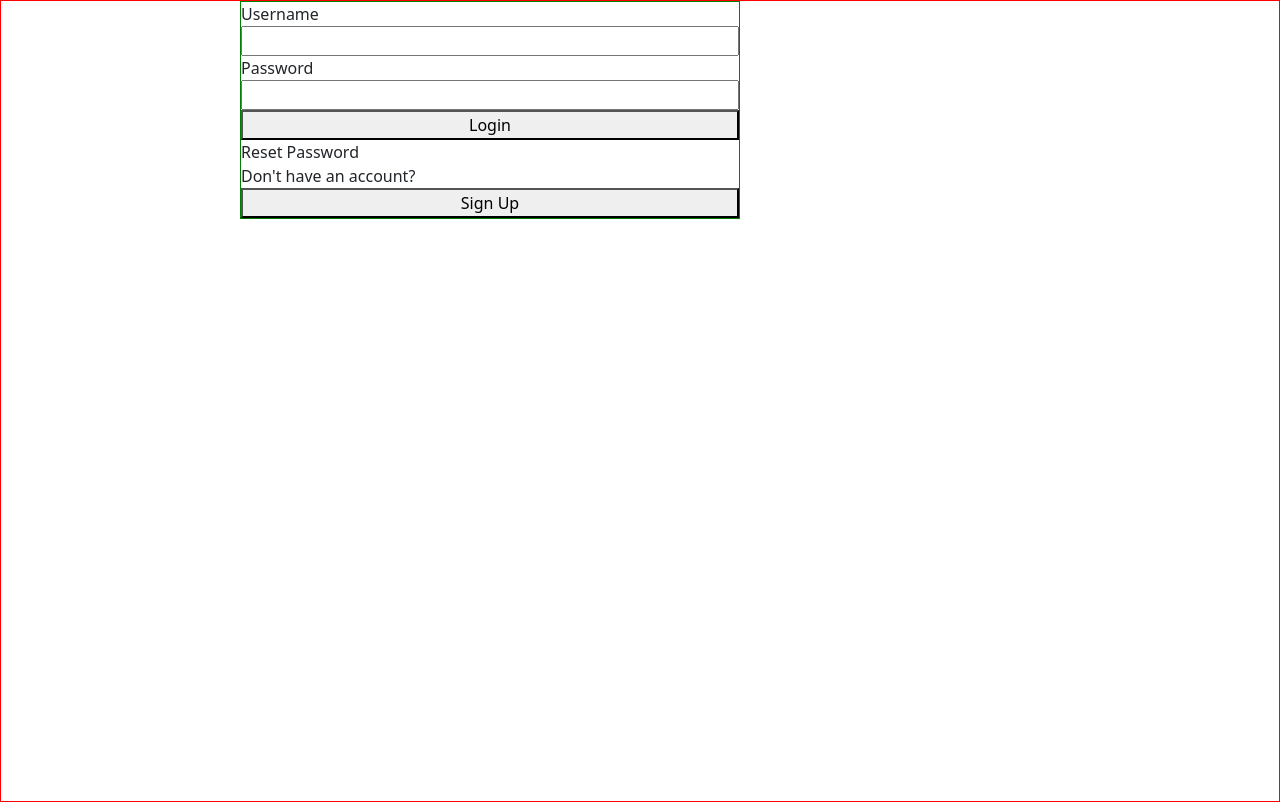
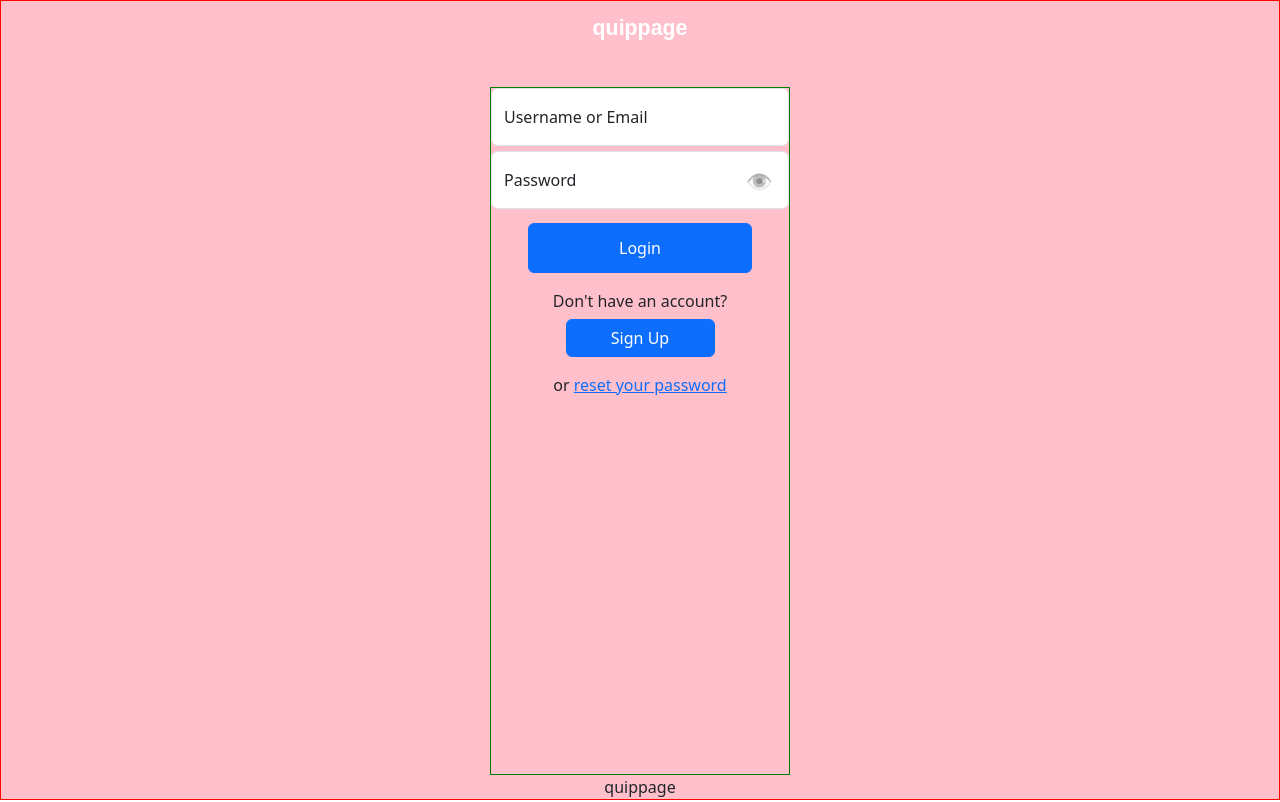
Before and after one commit to rocmalone/quippage, a React (Vite) app in the folder front/: page /login in a window 1280 px wide. Built offline with nearby package versions, Linux system fonts and the light colour scheme.

Commit message:
Prettify login and create account

```diff
--- a/front/src/App.css
+++ b/front/src/App.css
@@ -1,18 +1,26 @@
-body {
-  height: 100vh;
-  width: 100vh;
-}
-
-:root {
-  display: flex;
-  align-items: center;
-  justify-content: center;
-  border: 1px solid red;
-}
-
 .center {
   border: 1px solid green;
   display: flex;
   flex-direction: column;
-  max-width: 500px;
+  align-items: center;
+  width: 100%;
+  max-width: 300px;
+  height: auto;
+  flex-grow: 1;
+  margin-top: 30px;
+  font-size: 12pt;
 }
+
+.form-floating {
+  margin-bottom: 5px;
+  width: 100%;
+}
+
+.header {
+  color: white;
+  font-weight: 700;
+  font-size: 16pt;
+  font-family: Arial, Helvetica, sans-serif;
+  margin-top: 12px;
+  margin-bottom: 12px;
+}
--- a/front/src/App.jsx
+++ b/front/src/App.jsx
@@ -12,6 +12,7 @@ export const apiUrl = "http://localhost:3000";
 
 const App = () => (
   <>
+    <div className="header">quippage</div>
     <BrowserRouter>
       <Routes>
         <Route path="/" element={<Home />} />
@@ -20,6 +21,7 @@ const App = () => (
         <Route path="/profile" element={<Profile />} />
       </Routes>
     </BrowserRouter>
+    <div className="footer">quippage</div>
   </>
 );
 
--- a/front/src/components/CreateAccount.jsx
+++ b/front/src/components/CreateAccount.jsx
@@ -1,6 +1,41 @@
 import styles from "./Login.module.css";
+import { useState } from "react";
 
 const CreateAccount = () => {
+  const [username, setUsername] = useState("");
+  const [password, setPassword] = useState("");
+  const [email, setEmail] = useState("");
+
+  const [showPassword, setShowPassword] = useState(false);
+
+  const clickSignUp = (e) => {
+    console.log("Signing up..");
+  };
+
+  const clickEyeball = (e) => {
+    console.log("eyeball clicked");
+    if (showPassword) {
+      setShowPassword(false);
+    } else {
+      setShowPassword(true);
+    }
+  };
+
+  const handleUsernameChange = (e) => {
+    // Validate username
+    setUsername(e.target.value);
+  };
+
+  const handleEmailChange = (e) => {
+    // Validate email
+    setEmail(e.target.value);
+  };
+
+  const handlePasswordChange = (e) => {
+    // Validate password
+    setPassword(e.target.value);
+  };
+
   return (
     <>
       <div className="center">
@@ -11,7 +46,7 @@ const CreateAccount = () => {
             placeholder="Username"
             id="usernameInput"
           ></input>
-          <label for="usernameInput">Username</label>
+          <label htmlFor="usernameInput">Username</label>
         </div>
         <div className="form-floating">
           <input
@@ -19,19 +54,35 @@ const CreateAccount = () => {
             className="form-control"
             placeholder="Email address"
             id="emailInput"
+            autoComplete="off"
           ></input>
-          <label for="emailInput">Email address</label>
+          <label htmlFor="emailInput">Email address</label>
         </div>
         <div className="form-floating">
           <input
-            type="text"
+            type={showPassword ? "text" : "password"}
             className="form-control"
             placeholder="Password"
             id="passwordInput"
+            autoComplete="new-password"
           ></input>
-          <label for="passwordInput">Password</label>
+          <label htmlFor="passwordInput">Password</label>
+          <div
+            className={`${styles.eyeball} ${
+              showPassword ? styles.eyeballActive : styles.eyeballInactive
+            }`}
+            onClick={clickEyeball}
+          >
+            👁️
+          </div>
         </div>
-        <div>TODO: Password requirements?</div>
+        <button
+          className="btn btn-primary w-75"
+          onClick={clickSignUp}
+          style={{ marginTop: "12px" }}
+        >
+          Sign Up
+        </button>
       </div>
     </>
   );
--- a/front/src/components/Login.jsx
+++ b/front/src/components/Login.jsx
@@ -10,7 +10,18 @@ const Login = () => {
   const [username, setUsername] = useState("");
   const [password, setPassword] = useState("");
   const [errorText, setErrorText] = useState("");
+  const [showPassword, setShowPassword] = useState(false);
+
   const navigate = useNavigate();
+
+  const clickEyeball = (e) => {
+    console.log("eyeball clicked");
+    if (showPassword) {
+      setShowPassword(false);
+    } else {
+      setShowPassword(true);
+    }
+  };
 
   const handleUsernameChange = (e) => {
     setUsername(e.target.value);
@@ -44,28 +55,62 @@ const Login = () => {
   return (
     <>
       <div className="center">
-        <form className={styles.form}>
-          <label htmlFor="usernameInput">Username</label>
+        <div className="form-floating">
           <input
             type="text"
+            className="form-control"
+            placeholder="Username"
             id="usernameInput"
-            onChange={handleUsernameChange}
+            autoComplete="off"
+          ></input>
+          <label htmlFor="usernameInput">Username or Email</label>
+        </div>
+        <div className="form-floating">
+          <input
+            type={showPassword ? "text" : "password"}
+            className="form-control"
+            placeholder="Password"
+            id="passwordInput"
+            autoComplete="off"
           ></input>
           <label htmlFor="passwordInput">Password</label>
-          <input
-            type="password"
-            id="passwordInput"
-            onChange={handlePasswordChange}
-          ></input>
-          <button type="button" onClick={clickLogin}>
-            Login
-          </button>
-        </form>
-        <div>Reset Password</div>
-        <div>Don't have an account?</div>
-        <button type="button" onClick={clickSignup}>
+          <div
+            className={`${styles.eyeball} ${
+              showPassword ? styles.eyeballActive : styles.eyeballInactive
+            }`}
+            onClick={clickEyeball}
+          >
+            👁️
+          </div>
+        </div>
+        <button
+          type="button"
+          className={`btn btn-primary w-75 ${styles.loginButton}`}
+          onClick={clickLogin}
+          style={{ height: "50px", marginTop: "9px" }}
+        >
+          Login
+        </button>
+        <div style={{ marginTop: "16px", marginBottom: "6px" }}>
+          Don't have an account?
+        </div>
+        <button
+          type="button"
+          className="btn btn-primary w-50"
+          onClick={clickSignup}
+        >
           Sign Up
         </button>
+        <div style={{ marginTop: "16px" }}>
+          <span>or </span>
+          <a
+            href="/login/reset"
+            className="resetPassword"
+            style={{ marginTop: "10px" }}
+          >
+            reset your password
+          </a>
+        </div>
       </div>
     </>
   );
--- a/front/src/components/Login.module.css
+++ b/front/src/components/Login.module.css
@@ -2,3 +2,20 @@
   display: flex;
   flex-direction: column;
 }
+
+.eyeball {
+  width: 30px;
+  height: 30px;
+  display: flex;
+  justify-content: center;
+  align-items: center;
+  position: absolute;
+  top: 25%;
+  right: 15px;
+  font-size: 16pt;
+}
+
+.eyeballInactive {
+  filter: grayscale(100%);
+  opacity: 0.5;
+}
--- a/front/src/index.css
+++ b/front/src/index.css
@@ -1 +1,18 @@
 /* Styles declared here are global in scope */
+html,
+body,
+body > div {
+  height: 100%;
+}
+
+#root {
+  display: flex;
+  flex-direction: column;
+  align-items: center;
+  justify-content: flex-start;
+  border: 1px solid red;
+  background-color: pink;
+  height: 100%;
+  width: 100%;
+  padding: 0 24px;
+}
```
